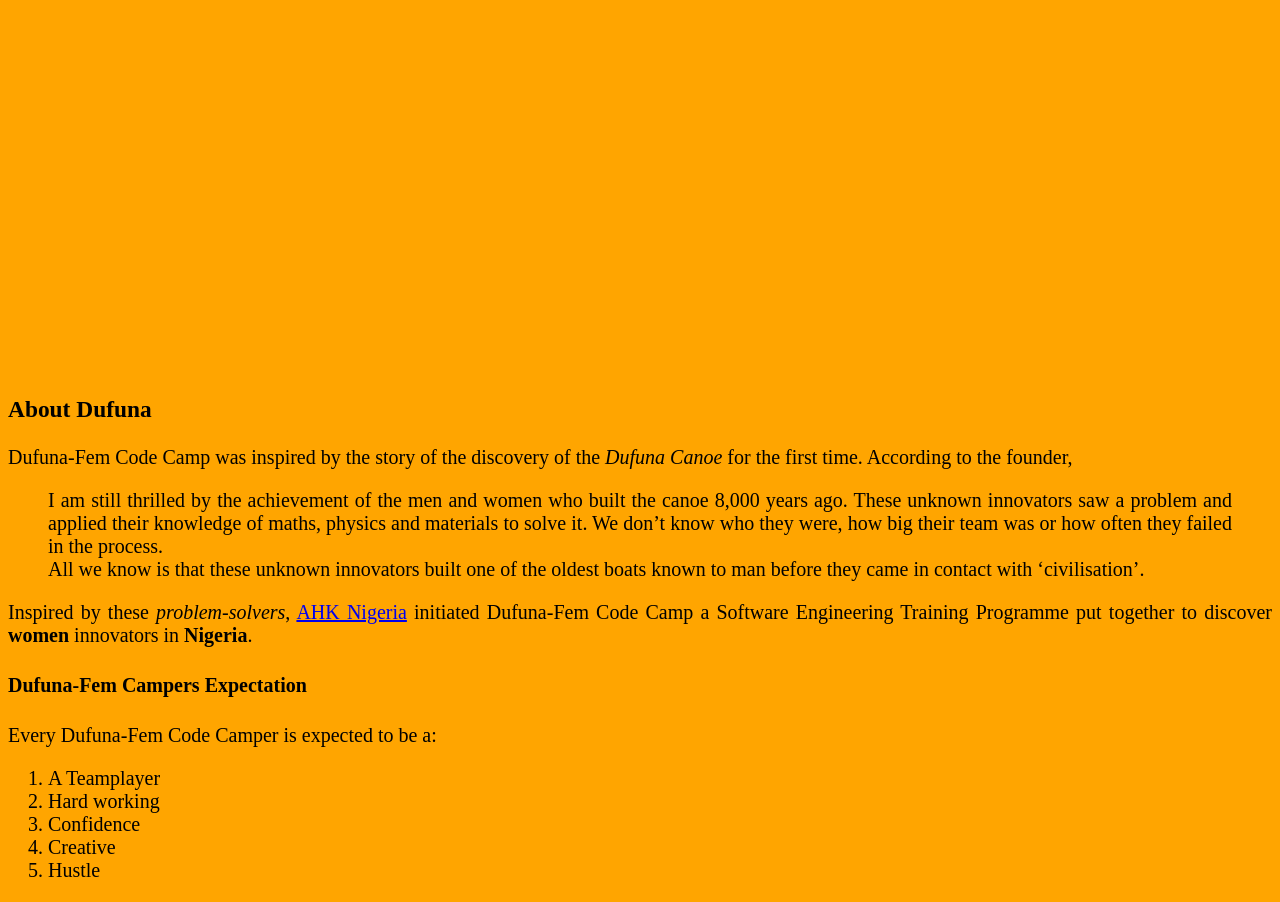
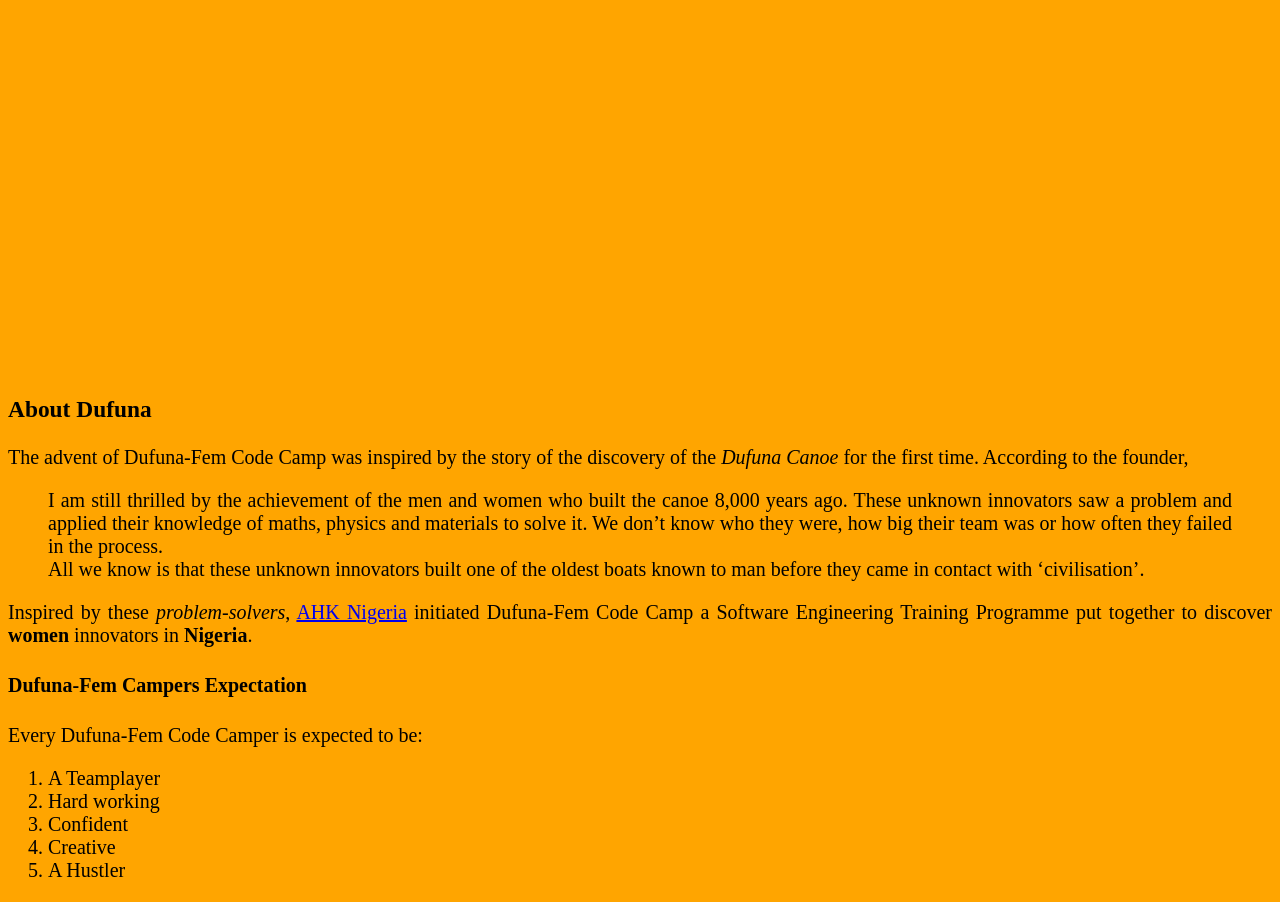
Before and after one commit to memmusty/MemDufuna, a plain HTML site: page index.html in a window 1280 px wide. Shown: the part 95-997 px from the top of the page. Drawn offline with Linux system fonts and the light colour scheme.

Commit message:
added a static index page

```diff
--- a/dufuna.html
+++ b/index.html
@@ -15,19 +15,19 @@
 	<h1>Welcome to Dufuna-Fem Code Camp</h1>
 	<marquee direction=right SCROLLDelay=1 SCROLLAMOUNT=40><img src="welcome.gif"></marquee>
 	<h3>About Dufuna</h3>
-	<p>Dufuna-Fem Code Camp was inspired by the story of the discovery of the <em>Dufuna Canoe</em> for the first time. According to the founder,<blockquote>I am still thrilled by the achievement of the men and women who built the canoe 8,000 years ago. These unknown innovators saw a problem and applied their knowledge of maths, physics and materials to solve it. We don’t know who they were, how big their team was or how often they failed in the process.<br> All we know is that these unknown innovators built one of the oldest boats known to man before they came in contact with ‘civilisation’.</blockquote></p>
+	<p>The advent of Dufuna-Fem Code Camp was inspired by the story of the discovery of the <em>Dufuna Canoe</em> for the first time. According to the founder,<blockquote>I am still thrilled by the achievement of the men and women who built the canoe 8,000 years ago. These unknown innovators saw a problem and applied their knowledge of maths, physics and materials to solve it. We don’t know who they were, how big their team was or how often they failed in the process.<br> All we know is that these unknown innovators built one of the oldest boats known to man before they came in contact with ‘civilisation’.</blockquote></p>
 
 
 	Inspired by these <i>problem-solvers</i>, <a href="http://nigeria.ahk.de/">AHK Nigeria</a> initiated Dufuna-Fem Code Camp a Software Engineering Training Programme put together to discover <b>women</b> innovators in <strong>Nigeria</strong>.
 
 	<h4>Dufuna-Fem Campers Expectation</h4>
-	Every Dufuna-Fem Code Camper is expected to be a:
+	Every Dufuna-Fem Code Camper is expected to be:
 	<ol>
 		<li>A Teamplayer</li>
 		<li>Hard working</li>
-		<li>Confidence</li>
+		<li>Confident</li>
 		<li>Creative</li>
-		<li>Hustle</li>
+		<li>A Hustler</li>
 	</ol>
 
 </body>
```
